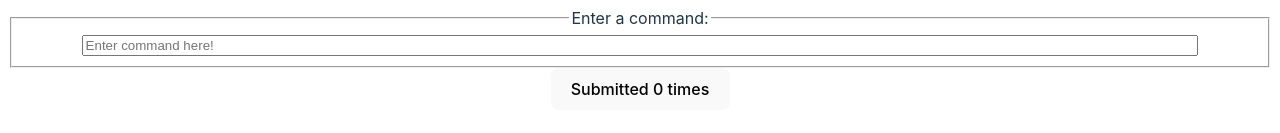
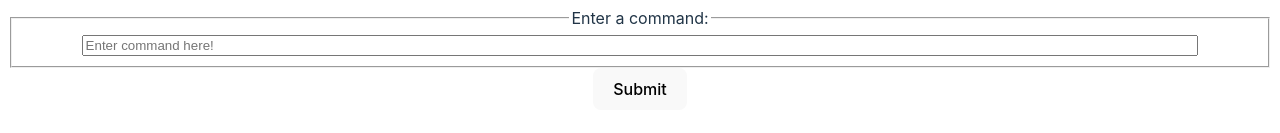
Before and after one commit to helium-balloon/mock-deployed, a React (Vite) app in the folder mock/: page / in a window 1280 px wide. Shown: the part 619-752 px from the top of the page. Built offline with nearby package versions, Linux system fonts and the light colour scheme.

Commit message:
pair-prog w/@meball: deleted submit button count from gear up

```diff
--- a/mock/src/components/REPLHistory.tsx
+++ b/mock/src/components/REPLHistory.tsx
@@ -10,7 +10,6 @@ export function REPLHistory(props: REPLHistoryProps) {
     <div className="repl-history">
       {/* This is where command history will go */}
       {/* TODO: To go through all the pushed commands... try the .map() function! */}
-      {/* CHANGED */}
       {props.history.map((command, index) => (
         <p>{command}</p>
       ))}
--- a/mock/src/components/REPLInput.tsx
+++ b/mock/src/components/REPLInput.tsx
@@ -16,16 +16,15 @@ export function REPLInput(props: REPLInputProps) {
   // Remember: let React manage state in your webapp.
   // Manages the contents of the input box
   const [commandString, setCommandString] = useState<string>("");
+
   // Manages the current amount of times the button is clicked
-  const [count, setCount] = useState<number>(0);
+  // const [count, setCount] = useState<number>(0);
+
   const [isLoaded, setIsLoaded] = useState<boolean>(false);
   const [mode, setMode] = useState<string>("brief");
 
   // This function is triggered when the button is clicked.
   function handleSubmit(commandString: string) {
-    setCount(count + 1);
-    // CHANGED
-
     handleInput(commandString);
 
     setCommandString("");
@@ -76,9 +75,9 @@ export function REPLInput(props: REPLInputProps) {
         break;
     }
 
-    if (mode == "verbose") {
-      props.setHistory([...props.history, "Output:" + output]);
-    }
+    //if (mode == "verbose") {
+    //props.setHistory([...props.history, "Output:" + output]);
+    //}
     if (mode == "brief") {
       props.setHistory([...props.history, output]);
     }
@@ -103,9 +102,7 @@ export function REPLInput(props: REPLInputProps) {
         />
       </fieldset>
       {/* TODO: Currently this button just counts up, can we make it push the contents of the input box to the history?*/}
-      <button onClick={() => handleSubmit(commandString)}>
-        Submitted {count} times
-      </button>
+      <button onClick={() => handleSubmit(commandString)}>Submit</button>
     </div>
   );
 }
```
